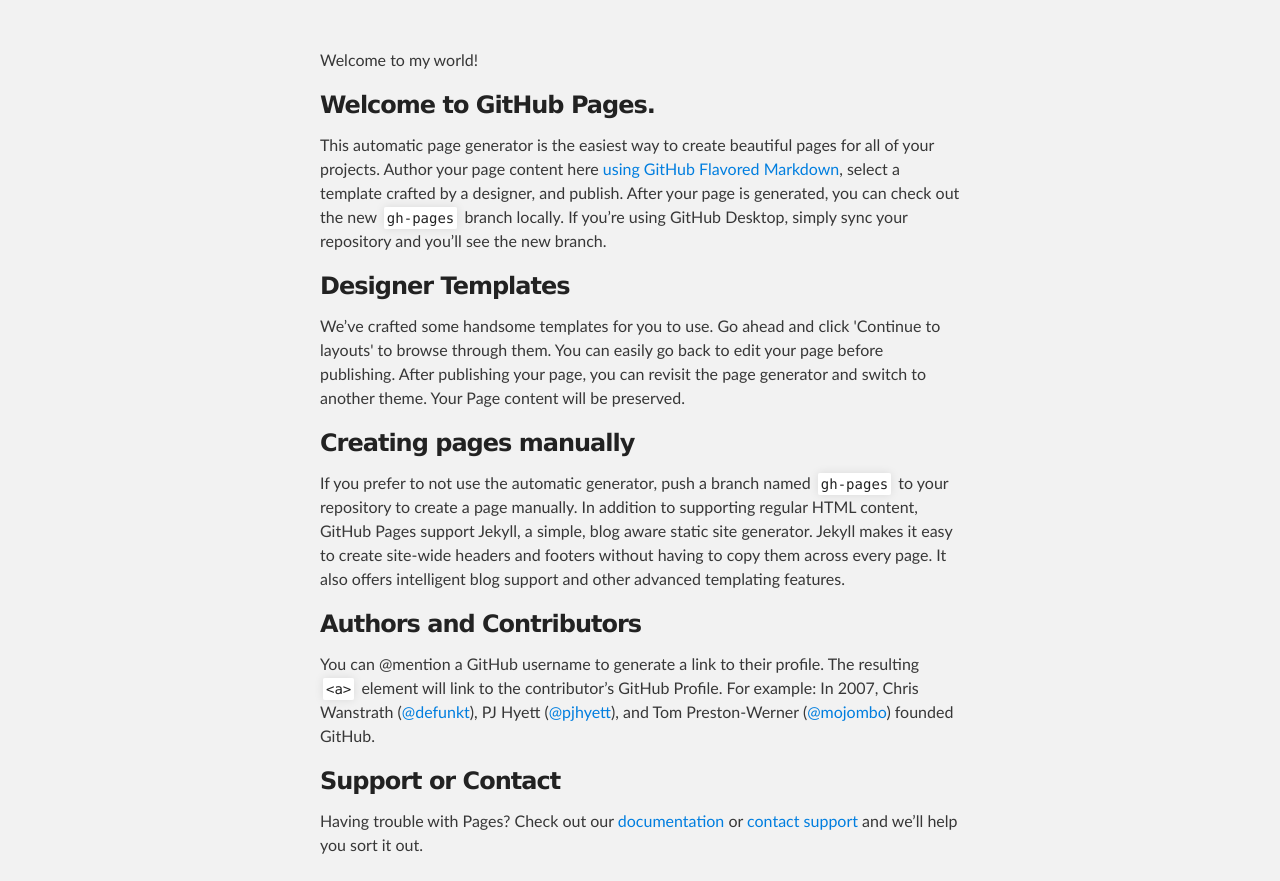
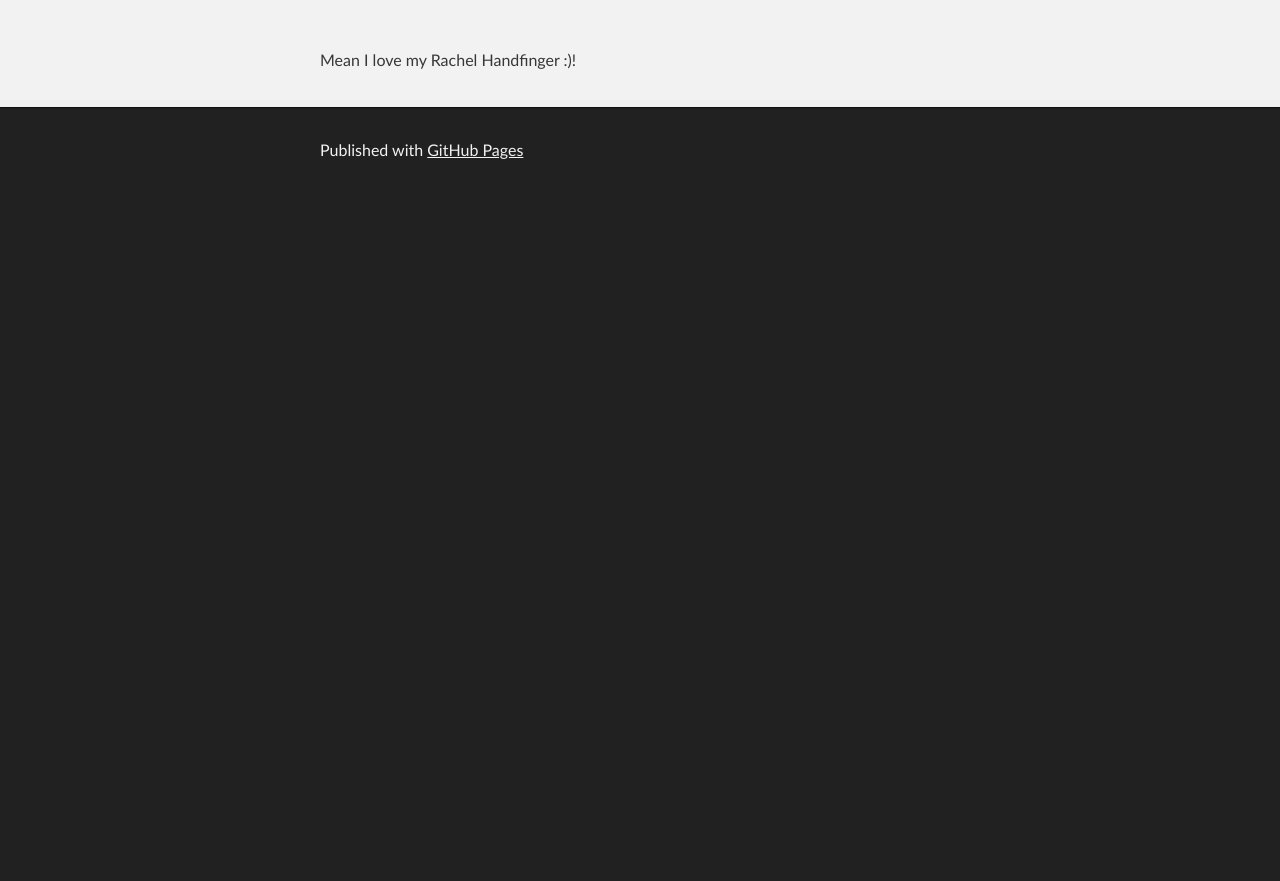
Before and after one commit to lukematyja/lukematyja.github.io, a plain HTML site: page index.html in a window 1280 px wide. Shown: the part 176-1057 px from the top of the page. After the commit the page ends 800 px from the top, so only its background shows below. Drawn offline with Linux system fonts and the light colour scheme.

Commit message:
Replace master branch with page content via GitHub

```diff
--- a/index.html
+++ b/index.html
@@ -4,11 +4,11 @@
   <head>
     <meta charset='utf-8'>
     <meta http-equiv="X-UA-Compatible" content="chrome=1">
-    <meta name="description" content="Lukematyja.GitHub.io : ">
+    <meta name="description" content="Saturdays in Fall : ">
 
     <link rel="stylesheet" type="text/css" media="screen" href="stylesheets/stylesheet.css">
 
-    <title>Lukematyja.GitHub.io</title>
+    <title>Saturdays in Fall</title>
   </head>
 
   <body>
@@ -18,7 +18,7 @@
         <header class="inner">
           <a id="forkme_banner" href="https://github.com/lukematyja">View on GitHub</a>
 
-          <h1 id="project_title">Lukematyja.GitHub.io</h1>
+          <h1 id="project_title">Saturdays in Fall</h1>
           <h2 id="project_tagline"></h2>
 
         </header>
@@ -27,32 +27,7 @@
     <!-- MAIN CONTENT -->
     <div id="main_content_wrap" class="outer">
       <section id="main_content" class="inner">
-        <p>Welcome to my world!</p>
-
-<h3>
-<a id="welcome-to-github-pages" class="anchor" href="#welcome-to-github-pages" aria-hidden="true"><span aria-hidden="true" class="octicon octicon-link"></span></a>Welcome to GitHub Pages.</h3>
-
-<p>This automatic page generator is the easiest way to create beautiful pages for all of your projects. Author your page content here <a href="https://guides.github.com/features/mastering-markdown/">using GitHub Flavored Markdown</a>, select a template crafted by a designer, and publish. After your page is generated, you can check out the new <code>gh-pages</code> branch locally. If you’re using GitHub Desktop, simply sync your repository and you’ll see the new branch.</p>
-
-<h3>
-<a id="designer-templates" class="anchor" href="#designer-templates" aria-hidden="true"><span aria-hidden="true" class="octicon octicon-link"></span></a>Designer Templates</h3>
-
-<p>We’ve crafted some handsome templates for you to use. Go ahead and click 'Continue to layouts' to browse through them. You can easily go back to edit your page before publishing. After publishing your page, you can revisit the page generator and switch to another theme. Your Page content will be preserved.</p>
-
-<h3>
-<a id="creating-pages-manually" class="anchor" href="#creating-pages-manually" aria-hidden="true"><span aria-hidden="true" class="octicon octicon-link"></span></a>Creating pages manually</h3>
-
-<p>If you prefer to not use the automatic generator, push a branch named <code>gh-pages</code> to your repository to create a page manually. In addition to supporting regular HTML content, GitHub Pages support Jekyll, a simple, blog aware static site generator. Jekyll makes it easy to create site-wide headers and footers without having to copy them across every page. It also offers intelligent blog support and other advanced templating features.</p>
-
-<h3>
-<a id="authors-and-contributors" class="anchor" href="#authors-and-contributors" aria-hidden="true"><span aria-hidden="true" class="octicon octicon-link"></span></a>Authors and Contributors</h3>
-
-<p>You can @mention a GitHub username to generate a link to their profile. The resulting <code>&lt;a&gt;</code> element will link to the contributor’s GitHub Profile. For example: In 2007, Chris Wanstrath (<a href="https://github.com/defunkt" class="user-mention">@defunkt</a>), PJ Hyett (<a href="https://github.com/pjhyett" class="user-mention">@pjhyett</a>), and Tom Preston-Werner (<a href="https://github.com/mojombo" class="user-mention">@mojombo</a>) founded GitHub.</p>
-
-<h3>
-<a id="support-or-contact" class="anchor" href="#support-or-contact" aria-hidden="true"><span aria-hidden="true" class="octicon octicon-link"></span></a>Support or Contact</h3>
-
-<p>Having trouble with Pages? Check out our <a href="https://help.github.com/pages">documentation</a> or <a href="https://github.com/contact">contact support</a> and we’ll help you sort it out.</p>
+        <p>Mean I love my Rachel Handfinger :)!</p>
       </section>
     </div>
 
```
Also changed, not shown: params.json (+2 -2 lines).
